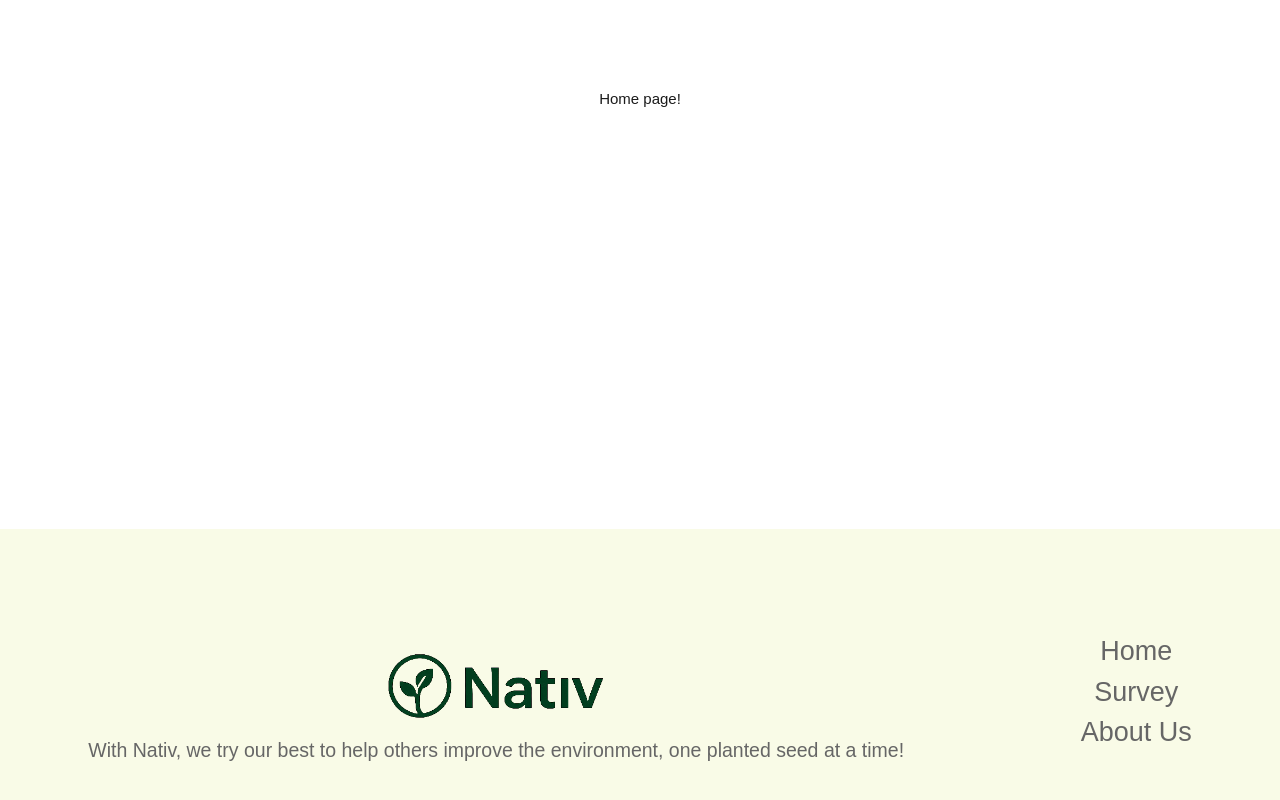
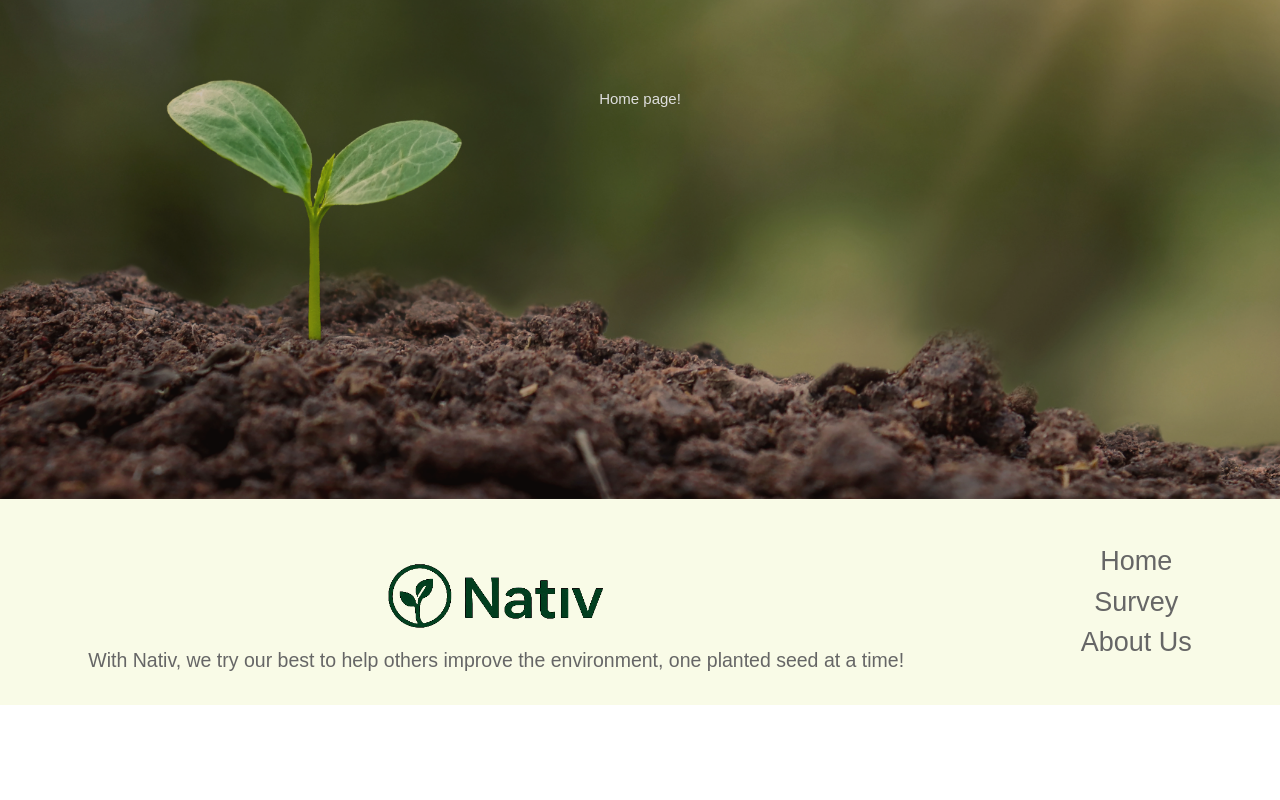
Before and after one commit to eddiesanch8/green-hacks, a React (Vite) app in the folder client/: page / in a window 1280 px wide. Shown: the part 406-1206 px from the top of the page. After the commit the page ends 1111 px from the top, so only its background shows below. Built offline with nearby package versions, Linux system fonts and the light colour scheme.

Commit message:
added bg image to homepage

```diff
--- a/client/src/pages/Home.jsx
+++ b/client/src/pages/Home.jsx
@@ -1,12 +1,8 @@
 import React from "react";
-import '../styles/Home.css'
+import "../styles/Home.css";
 
 function Home() {
-        return (
-            <main>
-                Home page!
-            </main>
-        )
-    }
+  return <main className="home-container">Home page!</main>;
+}
 
 export default Home;
--- a/client/src/styles/Home.css
+++ b/client/src/styles/Home.css
@@ -1,3 +1,6 @@
-body {
-    background-color: #f9fbe7;
+.home-container {
+  background: url("/homebg.png") center center;
+  background-size: cover;
+  height: 80vh;
+  color: #dedede;
 }
--- a/client/src/styles/Login.css
+++ b/client/src/styles/Login.css
@@ -115,5 +115,4 @@ footer {
   text-align: center;
   font-size: 14px;
   color: #666;
-  margin-top: 30px;
 }
--- a/client/src/styles/Signup.css
+++ b/client/src/styles/Signup.css
@@ -110,5 +110,4 @@ footer {
   text-align: center;
   font-size: 14px;
   color: #666;
-  margin-top: 30px;
 }
--- a/client/src/styles/headFoot.css
+++ b/client/src/styles/headFoot.css
@@ -1,9 +1,21 @@
 /* NavBar */
-.z-depth-1, nav, .card-panel, .card, .toast, .btn, .btn-large, .btn-small, .btn-floating, .dropdown-content, .collapsible, .sidenav {
-    -webkit-box-shadow: 0px 0px 0px 0 rgba(0, 0, 0, 0), 0 0px 0px 0px rgba(0, 0, 0, 0), 0 0 0 0 rgba(0, 0, 0, 0);
-    box-shadow: 0 0 0 0 rgba(0,0,0,0),0 0 0 0 rgba(0,0,0,0),0 0 0 0 rgba(0,0,0,0);
+.z-depth-1,
+nav,
+.card-panel,
+.card,
+.toast,
+.btn,
+.btn-large,
+.btn-small,
+.btn-floating,
+.dropdown-content,
+.collapsible,
+.sidenav {
+  -webkit-box-shadow: 0px 0px 0px 0 rgba(0, 0, 0, 0),
+    0 0px 0px 0px rgba(0, 0, 0, 0), 0 0 0 0 rgba(0, 0, 0, 0);
+  box-shadow: 0 0 0 0 rgba(0, 0, 0, 0), 0 0 0 0 rgba(0, 0, 0, 0),
+    0 0 0 0 rgba(0, 0, 0, 0);
 }
-
 
 .navbar {
   display: flex;
@@ -38,10 +50,9 @@ footer {
   background-color: #f9fbe7;
   padding: 30px 0;
   text-align: center;
-  font-family: 'Gill Sans', 'Gill Sans MT', Calibri, 'Trebuchet MS', sans-serif;
+  font-family: "Gill Sans", "Gill Sans MT", Calibri, "Trebuchet MS", sans-serif;
   width: 100%;
   position: relative;
-  margin-top: 5rem;
   display: flex !important;
   justify-content: space-around;
   align-items: center;
@@ -49,7 +60,6 @@ footer {
 }
 
 footer div {
-    padding: 4rem;
   flex-direction: row;
   font-size: 1.8rem;
 }
@@ -74,14 +84,15 @@ footer div p {
     right: 0;
     flex-direction: column;
     width: 100%;
-        border-bottom-left-radius: .25rem;
-        border-bottom-right-radius: .25rem;
+    border-bottom-left-radius: 0.25rem;
+    border-bottom-right-radius: 0.25rem;
     text-align: center;
     box-shadow: 0 10px 27px rgba(0, 0, 0, 0.05);
     transform: translateY(-100vw);
     opacity: 0;
     visibility: hidden;
-        transition: transform 0.3s ease-in-out, opacity 0.3s ease-in-out, visibility 0s linear 0.3s;
+    transition: transform 0.3s ease-in-out, opacity 0.3s ease-in-out,
+      visibility 0s linear 0.3s;
     z-index: 2000;
     overflow-y: hidden;
     background-color: #419c4c;
@@ -148,7 +159,7 @@ footer div p {
     }
 
     footer div p {
-            font-size: .5rem;
+      font-size: 0.5rem;
     }
 
     #Logo__nav {
```
Also changed, not shown: client/public/homebg.png (added). Lines whose indentation alone changed are shown as unchanged.
